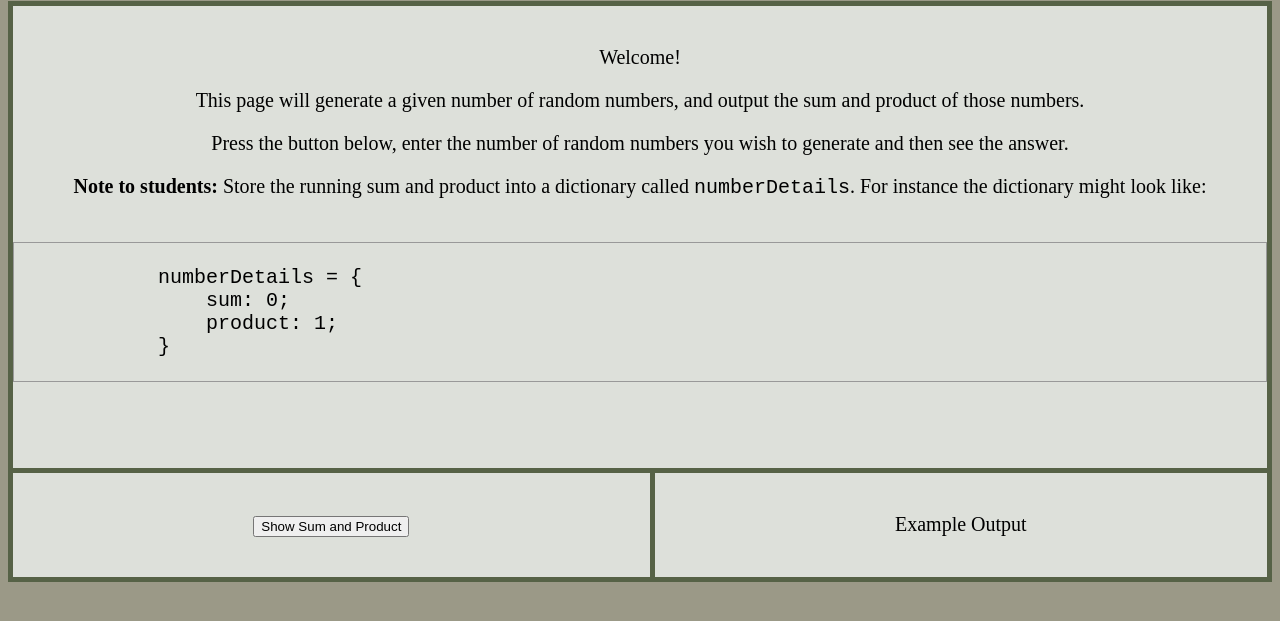
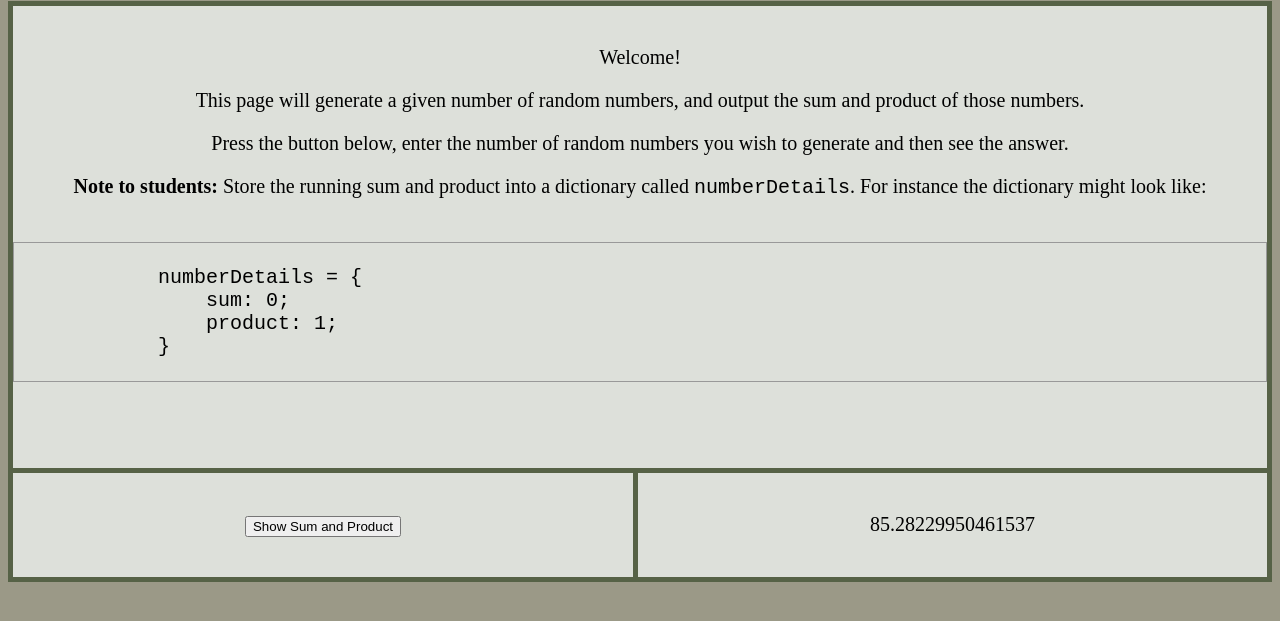
Before and after one commit to 4060269/NumberSystemsAssessment2, a plain HTML site: page sumAndProducts.html in a window 1280 px wide. Both pictures are taken after a click on the button "Show Sum and Product". Shown: the part 179-800 px from the top of the page. Drawn offline with Linux system fonts and the light colour scheme.

Commit message:
update sum

```diff
--- a/sumAndProducts.html
+++ b/sumAndProducts.html
@@ -9,22 +9,24 @@
         let randomNumbers = [];
         let numberDetails = {
           sum: 0,
-          product: 1;
-        }
+          product: 1
+        };
 
         // Generate and store random numbers
-        for (let i = 0; i <= nums; i++)
-            randomNumbers.push(Math.random() * 100);
+        for (let i = 0; i <= nums; i++) {
+          randomNumbers.push(Math.random() * 100);
         }
 
         // loop to calculate the sum and prduct and add them
         for (let i = 0; i <= nums; i++) {
-            numberDetails["sum"] = numberDetails["sum"] + randomNumbers[i];
-            numberDetails["product"] * randomNumbers[i];
+          numberDetails["sum"] = numberDetails["sum"] + randomNumbers[i];
+          numberDetails["product"] * randomNumbers[i];
         }
 
         // output
-        document.getElementById("randomNumbersOutput").innerHTML = numberDetails["sum"];
+        document.getElementById("randomNumbersOutput").innerHTML =
+          numberDetails["sum"];
+      }
     </script>
     <style>
       pre code {
```
